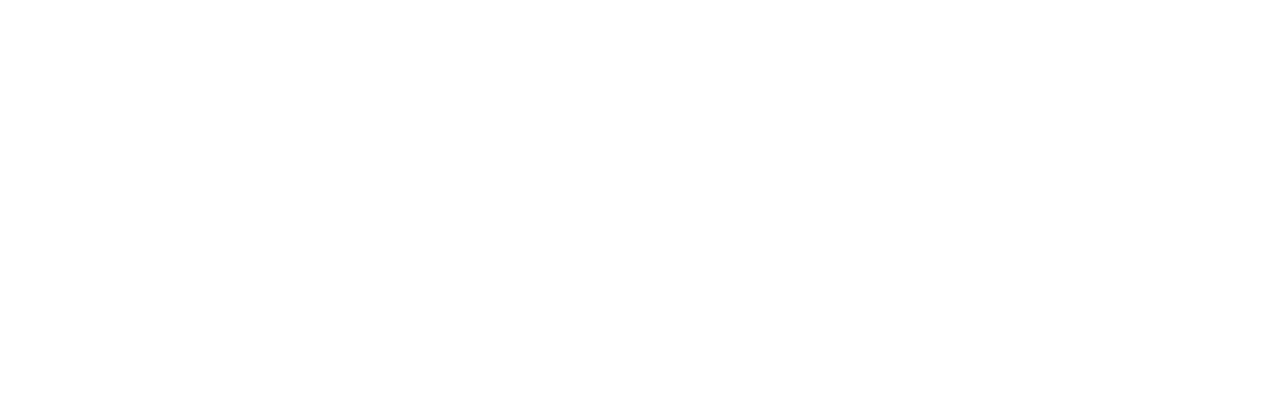
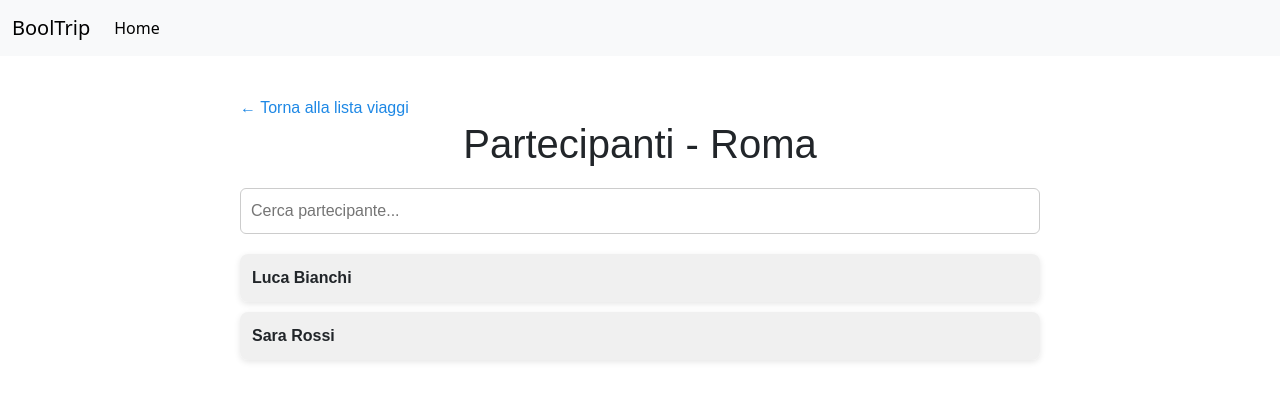
Before and after one commit to serenileonardo/travel-app, a React (Vite) app: page /viaggio/1 in a window 1280 px wide. Before the commit this address had no page. Shown: the top 400 px of the page. Built offline with nearby package versions, Linux system fonts and the light colour scheme.

Commit message:
feat: rubrica viaggio e rotte ok

```diff
--- a/src/App.jsx
+++ b/src/App.jsx
@@ -1,8 +1,8 @@
-import Header from "./components/Header";
 import Home from "./pages/Home";
-import AddTrip from "./pages/AddTrip";
 import { Routes, Route } from "react-router-dom";
 import DefaultLayouts from "./layouts/DefaultLayouts";
+import RubricaViaggio from "./pages/RubricaViaggio";
+
 
 function App() {
   return (
@@ -11,7 +11,7 @@
           <Routes>
             <Route element={<DefaultLayouts />}>
               <Route path="/" element={<Home />} />
-              <Route path="/add-trip" element={<AddTrip />} />
+              <Route path="/viaggio/:id" element={<RubricaViaggio />} />
             </Route>
           </Routes>
 
--- a/src/components/Header.jsx
+++ b/src/components/Header.jsx
@@ -10,12 +10,8 @@
                 <div class="collapse navbar-collapse" id="navbarSupportedContent">
                     <ul class="navbar-nav me-auto mb-2 mb-lg-0">
                         <li class="nav-item">
-                            <a class="nav-link active" aria-current="page" href="#">Home</a>
+                            <a class="nav-link active" aria-current="page" href="/">Home</a>
                         </li>
-                        <li class="nav-item">
-                            <a class="nav-link" href="#">Trip</a>
-                        </li>
-
                     </ul>
 
                 </div>
--- a/src/pages/Home.jsx
+++ b/src/pages/Home.jsx
@@ -1,10 +1,10 @@
-
-import React, { useState } from "react";
+import { useState } from "react";
+import { useNavigate } from "react-router-dom";
 import viaggi from "../data/dbTravel";
 
 export default function Home() {
     const [openId, setOpenId] = useState(null);
-
+    const navigate = useNavigate();
     const toggleAccordion = (id) => {
         setOpenId(openId === id ? null : id);
     };
@@ -48,22 +48,11 @@
                             <p>
                                 <strong>Data Fine:</strong> {viaggio.dataFine}
                             </p>
-
                             <button
-                                style={{
-                                    marginTop: 15,
-                                    padding: "10px 15px",
-                                    background: "#1e88e5",
-                                    color: "white",
-                                    border: "none",
-                                    borderRadius: 6,
-                                    cursor: "pointer",
-                                }}
-                                onClick={() => navigate('/viaggio/${ viaggio.id }')}
+                                onClick={() => navigate(`/viaggio/${viaggio.id}`)}
                             >
                                 Dettaglio Viaggio
                             </button>
-
                         </div>
                     )}
                 </div>
--- /dev/null
+++ b/src/pages/RubricaViaggio.jsx
@@ -0,0 +1,81 @@
+import { useState } from "react";
+import { useParams, Link } from "react-router-dom";
+import  viaggi  from "../data/dbTravel";
+
+export default function RubricaViaggio() {
+    const { id } = useParams();
+    const viaggio = viaggi.find((v) => v.id === parseInt(id));
+    const [search, setSearch] = useState("");
+    const [openParticipantId, setOpenParticipantId] = useState(null);
+
+    if (!viaggio) return <p>Viaggio non trovato</p>;
+
+    const filtered = viaggio?.partecipanti?.filter((p) =>
+        `${p.nome} ${p.cognome}`
+            .toLowerCase()
+            .includes(search.toLowerCase())
+    ) || [];
+
+    return (
+        <div style={{ maxWidth: 800, margin: "40px auto", fontFamily: "Arial" }}>
+            <Link to="/" style={{ textDecoration: "none", color: "#1e88e5" }}>
+                ← Torna alla lista viaggi
+            </Link>
+
+            <h1 style={{ textAlign: "center", marginBottom: 20 }}>
+                Partecipanti - {viaggio.localita}
+            </h1>
+
+            <input
+                type="text"
+                placeholder="Cerca partecipante..."
+                value={search}
+                onChange={(e) => setSearch(e.target.value)}
+                style={{
+                    width: "100%",
+                    padding: 10,
+                    marginBottom: 20,
+                    borderRadius: 6,
+                    border: "1px solid #ccc",
+                }}
+            />
+            {filtered.map((p) => (
+                <div
+                    key={p.id}
+                    style={{
+                        background: "white",
+                        marginBottom: 10,
+                        borderRadius: 8,
+                        boxShadow: "0 2px 6px rgba(0,0,0,0.1)",
+                        overflow: "hidden",
+                    }}
+                >
+                    <div
+                        onClick={() =>
+                            setOpenParticipantId(openParticipantId === p.id ? null : p.id)
+                        }
+                        style={{
+                            padding: 12,
+                            cursor: "pointer",
+                            fontWeight: "bold",
+                            background: "#f0f0f0",
+                        }}
+                    >
+                        {p.nome} {p.cognome}
+                    </div>
+                    {openParticipantId === p.id && (
+                        <div style={{ padding: 12, background: "#fafafa" }}>
+                            <p>
+                                <strong>Email:</strong> {p.email}
+                            </p>
+                            <p>
+                                <strong>Telefono:</strong> {p.telefono}
+                            </p>
+                        </div>
+                    )}
+                </div>
+            ))}
+            {filtered.length === 0 && <p>Nessun partecipante trovato.</p>}
+        </div>
+    );
+}
```
Also changed, not shown: src/components/TripDetail.jsx (deleted, +0 -34 lines).
